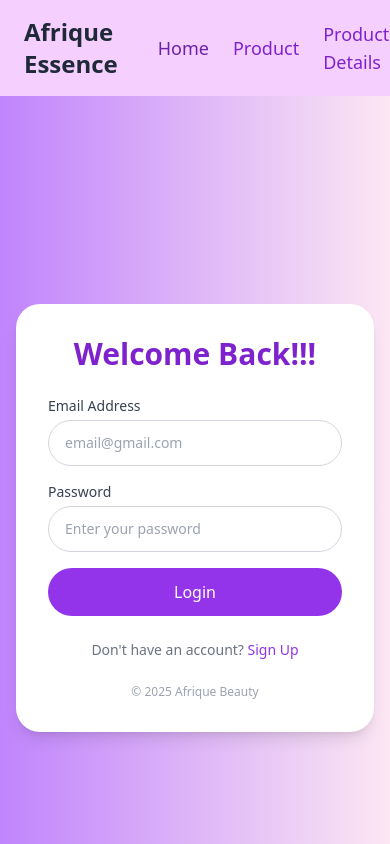
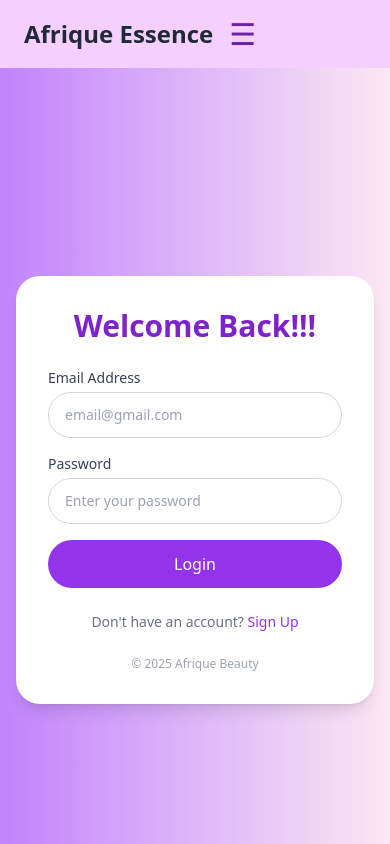
Before and after one commit to natalie-gichuki/Afrique-Essence-Beauty-Shop, a React (Vite) app in the folder frontend/: page /login in a window 390 px wide. Shown: the top 844 px of the page. Built offline with nearby package versions, Linux system fonts and the light colour scheme.

Commit message:
Ensure mobile responsiveness

```diff
--- a/frontend/src/components/Adminlayout.jsx
+++ b/frontend/src/components/Adminlayout.jsx
@@ -1,18 +1,27 @@
+import { useState } from 'react';
 import { t } from 'i18next';
 import { NavLink, Outlet } from 'react-router-dom';
+import { Menu } from 'lucide-react'; // or use a custom SVG
 
 export default function AdminLayout() {
+  const [isSidebarOpen, setIsSidebarOpen] = useState(false);
+
   return (
     <div className="flex h-screen bg-gray-100">
       {/* Sidebar */}
-      <aside className="w-64 bg-gray-800 text-white p-4">
-        <div className="text-xl font-bold p-4 border-b border-gray-700">{t('adminPanel')}</div>
+      <aside className={`fixed z-30 inset-y-0 left-0 w-64 bg-gray-800 text-white p-4 transform transition-transform duration-200 ease-in-out
+        ${isSidebarOpen ? 'translate-x-0' : '-translate-x-full'}
+        md:relative md:translate-x-0`}>
+        <div className="text-xl font-bold p-4 border-b border-gray-700">
+          {t('adminPanel')}
+        </div>
         <nav className="mt-4 space-y-1">
           <NavLink
             to="/admin/dashboard"
             className={({ isActive }) =>
               `block px-4 py-2 rounded-md ${isActive ? 'bg-gray-900 text-yellow-400 font-medium' : 'hover:bg-gray-700 hover:text-yellow-300'}`
             }
+            onClick={() => setIsSidebarOpen(false)}
           >
             {t('dashboard')}
           </NavLink>
@@ -21,6 +30,7 @@ export default function AdminLayout() {
             className={({ isActive }) =>
               `block px-4 py-2 rounded-md ${isActive ? 'bg-gray-900 text-yellow-400 font-medium' : 'hover:bg-gray-700 hover:text-yellow-300'}`
             }
+            onClick={() => setIsSidebarOpen(false)}
           >
             {t('products')}
           </NavLink>
@@ -29,6 +39,7 @@ export default function AdminLayout() {
             className={({ isActive }) =>
               `block px-4 py-2 rounded-md ${isActive ? 'bg-gray-900 text-yellow-400 font-medium' : 'hover:bg-gray-700 hover:text-yellow-300'}`
             }
+            onClick={() => setIsSidebarOpen(false)}
           >
             {t('user')}
           </NavLink>
@@ -37,24 +48,31 @@ export default function AdminLayout() {
             className={({ isActive }) =>
               `block px-4 py-2 rounded-md ${isActive ? 'bg-gray-900 text-yellow-400 font-medium' : 'hover:bg-gray-700 hover:text-yellow-300'}`
             }
+            onClick={() => setIsSidebarOpen(false)}
           >
             {t('orders')}
           </NavLink>
-          {/* <NavLink
-            to="/admin/analytics"
-            className={({ isActive }) =>
-              `block px-4 py-2 rounded-md ${isActive ? 'bg-gray-900 text-yellow-400 font-medium' : 'hover:bg-gray-700 hover:text-yellow-300'}`
-            }
-          >
-            Analytics
-          </NavLink> */}
         </nav>
       </aside>
 
-      {/* Main Content */}
-      <main className="flex-1 overflow-y-auto p-8">
-        <Outlet />
-      </main>
+      {/* Content and Topbar */}
+      <div className="flex flex-col flex-1 overflow-y-auto">
+        {/* Mobile top bar */}
+        <header className="md:hidden flex items-center justify-between p-4 bg-white shadow z-10">
+          <button
+            className="text-gray-800"
+            onClick={() => setIsSidebarOpen(!isSidebarOpen)}
+          >
+            <Menu size={24} />
+          </button>
+          <h1 className="text-lg font-semibold">{t('adminPanel')}</h1>
+        </header>
+
+        {/* Main content */}
+        <main className="flex-1 p-4 md:p-8 mt-14 md:mt-0">
+          <Outlet />
+        </main>
+      </div>
     </div>
   );
 }
--- a/frontend/src/components/Navbar.jsx
+++ b/frontend/src/components/Navbar.jsx
@@ -20,33 +20,33 @@ const Navbar = () => {
     <nav className="bg-fuchsia-200 shadow-md text-gray-700">
       <div className="flex justify-between items-center px-6 py-4">
         {/* Logo & Hamburger */}
-        <div className="flex items-center gap-6 text-lg font-medium">
+        <div className="flex items-center gap-4">
           <Link
             to="/"
-            className="text-2xl font-bold text-gray-800 hover:text-violet-800 transition duration-300 mr-4"
+            className="text-2xl font-bold text-gray-800 hover:text-violet-800 transition duration-300"
           >
             Afrique Essence
           </Link>
-          <Link
-            to="/"
-            className="text-purple-800 hover:text-violet-800 hover:text-xl transition-all duration-200"
+          <button
+            className="md:hidden text-3xl text-purple-800"
+            onClick={() => setMenuOpen(!menuOpen)}
           >
+            ☰
+          </button>
+        </div>
+
+        {/* Desktop Links */}
+        <div className="hidden md:flex gap-6 text-lg font-medium">
+          <Link to="/" className="text-purple-800 text-2xl hover:underline hover:text-violet-800 hover:text-3xl transition-all duration-200">
             {t("home")}
           </Link>
-          <Link
-            to="/products"
-            className="text-purple-700 hover:text-violet-800 hover:text-xl transition-all duration-200"
-          >
+          <Link to="/products" className="text-purple-700 text-2xl hover:underline hover:text-violet-800 hover:text-3xl transition-all duration-200">
             {t("products")}
           </Link>
-          <Link
-            to="/products-details"
-            className="text-purple-700 hover:text-violet-800 hover:text-xl transition-all duration-200"
-          >
+          <Link to="/products-details" className="text-purple-700 text-2xl hover:underline hover:text-violet-800 hover:text-3xl transition-all duration-200">
             {t("productDetails")}
           </Link>
         </div>
-
 
         {/* Desktop Right Section */}
         <div className="hidden md:flex items-center gap-6 text-lg font-medium">
@@ -105,21 +105,21 @@ const Navbar = () => {
           )}
 
           {user?.role === "admin" && (
-            <Link to="/admin/dashboard" onClick={() => setMenuOpen(false)}>{t("adminPanel")}</Link>
+            <Link to="/admin/dashboard" className="bg-purple-100 text-purple-800 px-3 py-1.5 rounded hover:bg-violet-800 hover:text-white transition shadow-md" onClick={() => setMenuOpen(false)}>{t("adminPanel")}</Link>
           )}
 
           {user ? (
             <>
               <span>{user.username}</span>
-              <Link to="/profile" onClick={() => setMenuOpen(false)}>👤</Link>
+              <Link to="/profile" onClick={() => setMenuOpen(false)} className="bg-slate-400 border-black rounded-xl w-10 text-center text-xl">👤</Link>
               <button onClick={handleLogout} className="bg-purple-800 text-white px-4 py-1.5 rounded hover:bg-violet-800">
                 {t("logout")}
               </button>
             </>
           ) : (
             <>
-              <Link to="/login" onClick={() => setMenuOpen(false)}>{t("login")}</Link>
-              <Link to="/register" onClick={() => setMenuOpen(false)}>{t("signUp")}</Link>
+              <Link to="/login" className="bg-purple-200 w-15 text-gray-700 px-4 py-1.5 rounded hover:bg-violet-800 hover:text-white transition shadow-md" onClick={() => setMenuOpen(false)}>{t("login")}</Link>
+              <Link to="/register" className="bg-purple-300 w-15 text-gray-700 px-4 py-1.5 rounded hover:bg-violet-800 hover:text-white transition shadow-md" onClick={() => setMenuOpen(false)}>{t("signUp")}</Link>
             </>
           )}
         </div>
--- a/frontend/src/pages/CartPage.jsx
+++ b/frontend/src/pages/CartPage.jsx
@@ -40,23 +40,26 @@ const CartPage = () => {
 
   return (
     <div className="min-h-screen bg-gradient-to-br from-fuchsia-50 to-fuchsia-200 px-4 py-10">
-      <div className="max-w-4xl mx-auto bg-white shadow-xl rounded-2xl p-6 border border-purple-200">
+      <div className="max-w-4xl mx-auto bg-white shadow-xl rounded-2xl p-4 sm:p-6 border border-purple-200">
+
         <h2 className="text-2xl font-bold text-purple-800 mb-6">🛒 {t('yourCart')}t</h2>
 
         {cart.items.map((item) => (
-          <div key={item.id} className="flex items-center justify-between border-b border-purple-100 py-4">
+          <div key={item.id} className="flex flex-col sm:flex-row sm:items-center sm:justify-between gap-4 border-b border-purple-100 py-4">
+
             <div className="flex items-center gap-4">
               <img
                 src={item.product.image_url}
                 alt={item.product.name}
-                className="w-20 h-20 object-cover rounded-xl shadow-sm"
+                className="w-20 h-20 sm:w-24 sm:h-24 object-cover rounded-xl shadow-sm"
               />
               <div>
                 <h3 className="font-semibold text-gray-700">{item.product.name}</h3>
                 <p className="text-gray-600">Ksh {item.product.price}</p>
               </div>
             </div>
-            <div className="flex items-center gap-4">
+            <div className="flex flex-wrap sm:flex-nowrap items-center gap-2 sm:gap-4">
+
               <button
                 onClick={() => handleQuantityChange(item.id, item.quantity - 1)}
                 className="bg-purple-100 text-purple-700 px-3 py-1 rounded-full hover:bg-purple-200 transition"
@@ -80,7 +83,8 @@ const CartPage = () => {
           </div>
         ))}
 
-        <div className="mt-6 flex justify-between items-center">
+        <div className="mt-6 flex flex-col sm:flex-row justify-between items-start sm:items-center gap-2">
+
           <h3 className="text-xl font-semibold text-gray-800">{t('total')}:</h3>
           <p className="text-xl font-bold text-purple-800">Ksh {calculateTotal()}</p>
         </div>
--- a/frontend/src/pages/Orders.jsx
+++ b/frontend/src/pages/Orders.jsx
@@ -42,7 +42,8 @@ function Order() {
               key={order.id}
               className="bg-[#f6f0ee] rounded-xl shadow p-5 transition hover:shadow-lg"
             >
-              <div className="flex justify-between items-center">
+              <div className="flex flex-col sm:flex-row sm:justify-between sm:items-center gap-2">
+
                 <div>
                   <p className="font-semibold">Order #{order.id}</p>
                   <p className="text-sm text-gray-500">
```
